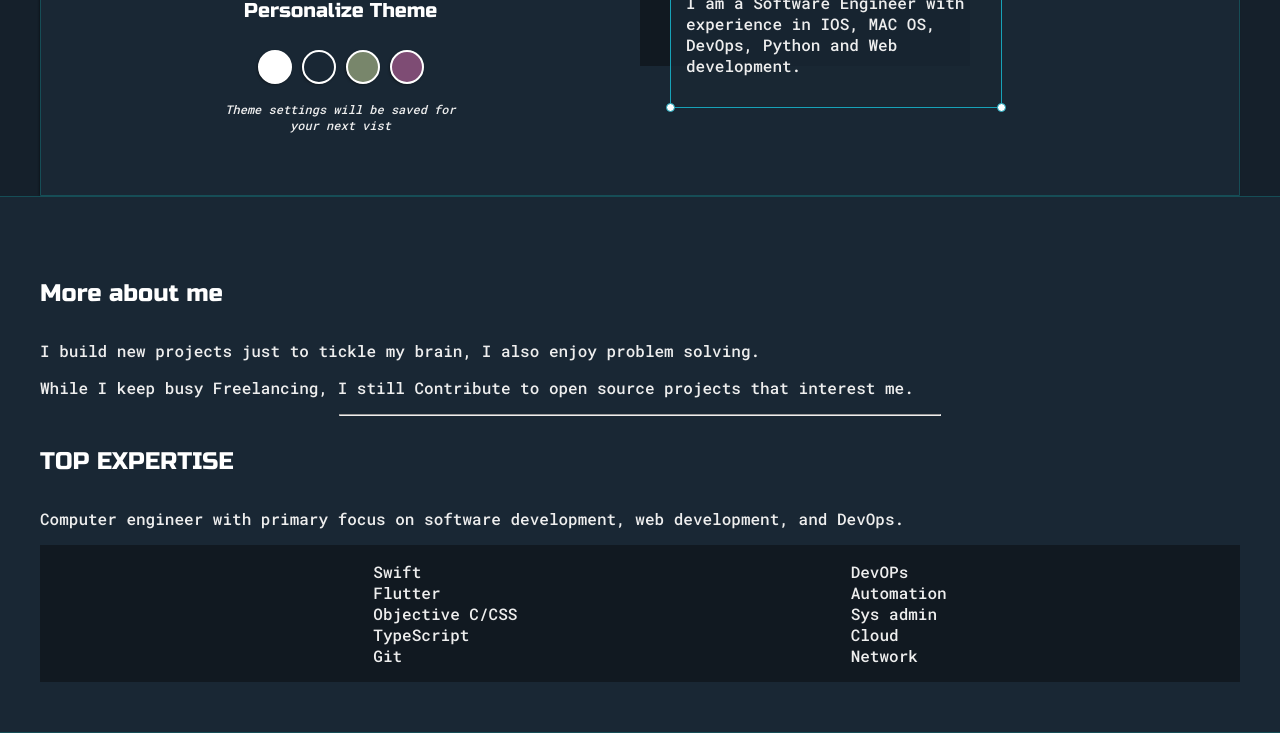
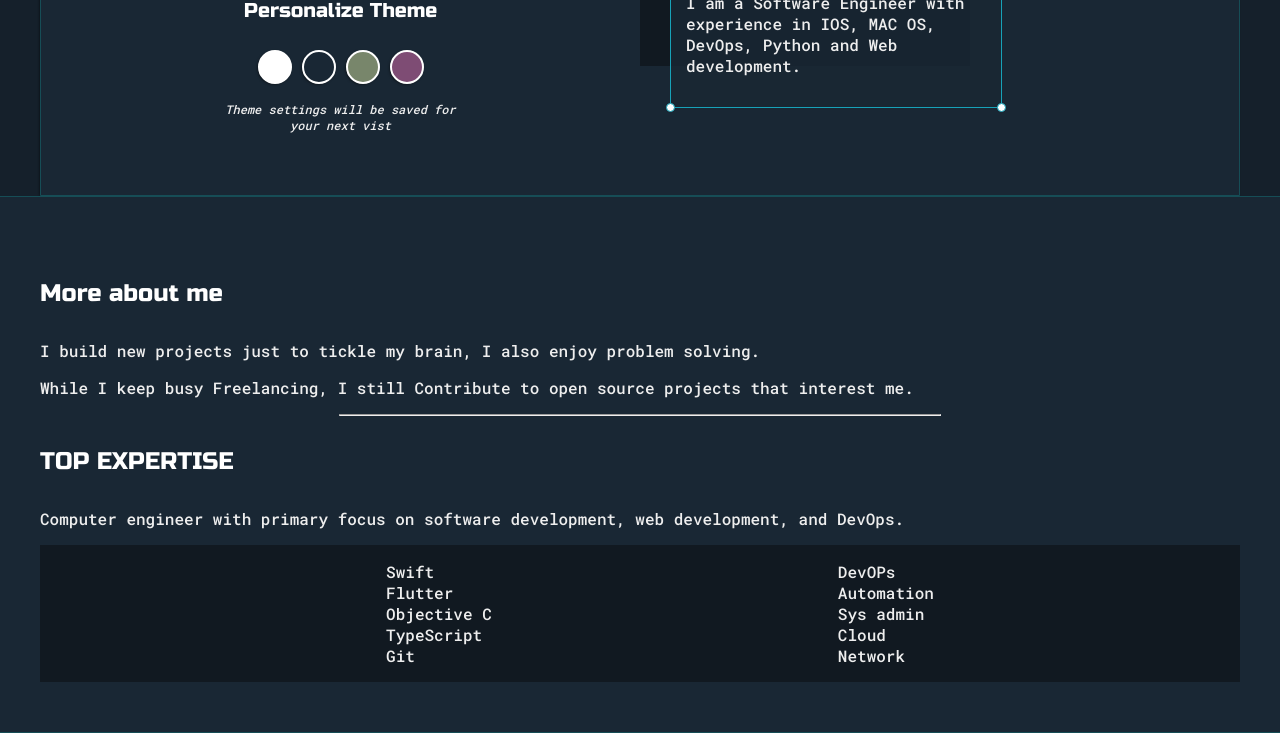
Before and after one commit to mina-adel-vaxooo/portfolio, a plain HTML site: page index.html in a window 1280 px wide. Shown: the part 498-1231 px from the top of the page. Drawn offline with nearby package versions, Linux system fonts and the light colour scheme.

Commit message:
Update index.html

```diff
--- a/index.html
+++ b/index.html
@@ -103,7 +103,7 @@ F<!DOCTYPE html>
                         <ul>
                             <li>Swift</li>
                             <li>Flutter</li>
-                            <li>Objective C/CSS</li>
+                            <li>Objective C</li>
                             <li>TypeScript</li>
                             <li>Git</li>
                         </ul>
```
